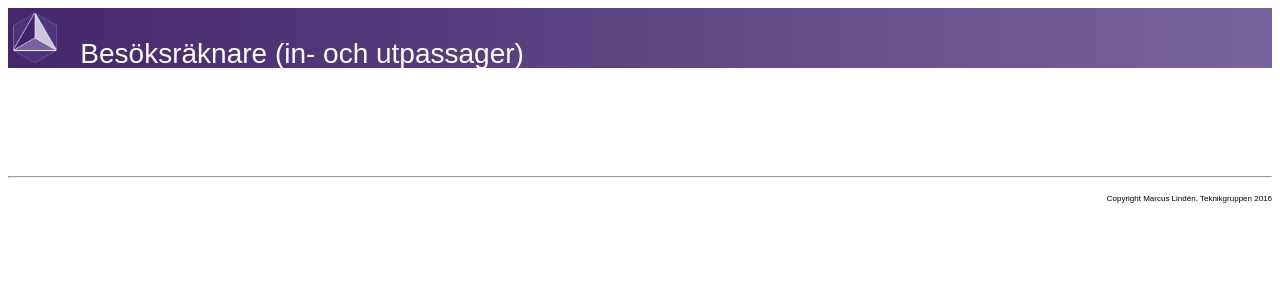
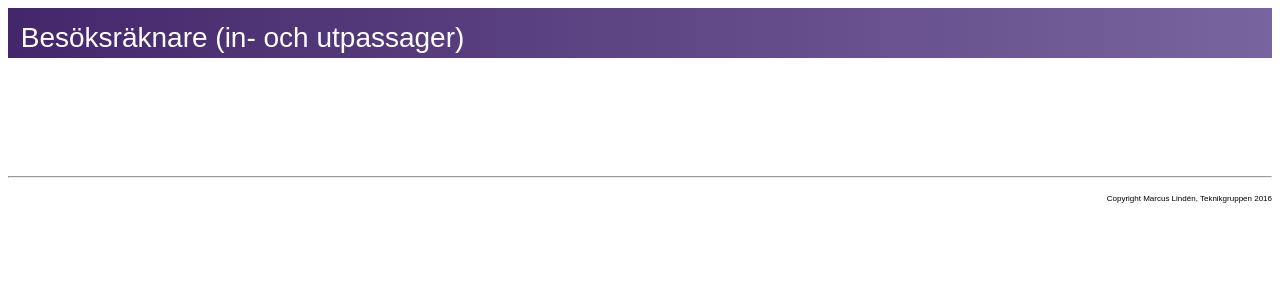
Before and after one commit to mrlinden/piprojects, a PHP site: template visit/templates/template.php in a window 1280 px wide. Shown: the top 300 px of the page. Run offline with PHP 8.4, Linux system fonts and the light colour scheme; the template is opened without the code that fills it, so the values that code supplies are empty; some libraries are stand-ins or nearby versions.

Commit message:
sdsdasdas

```diff
--- a/visit/templates/template.php
+++ b/visit/templates/template.php
@@ -28,8 +28,13 @@
 	    margin-left: 40px;
 	    text-align: right;
 	}
+
+	#space {
+	height:10px;
+	}
+
 	#grad1 {
-    height: 50px;
+    height: 40px;
     background: red; /* For browsers that do not support gradients */
     background: -webkit-linear-gradient(left, #44276B, #78649E); /* For Safari 5.1 to 6.0 */
     background: -o-linear-gradient(right, #44276B, #78649E); /* For Opera 11.1 to 12.0 */
@@ -52,7 +57,8 @@
 	<?=$this->section('content')?>
 </head>
 <body>
-    <div id="grad1"><img alt="Cupolen" src="Logo.png" height="50" width="44"/>&nbsp;&nbsp;&nbsp;Bes&ouml;ksr&auml;knare (in- och utpassager)</div>
+    <div id="grad1">&nbsp;Bes&ouml;ksr&auml;knare (in- och utpassager)</div>
+    <div id="space"></div>
     <div id="datadiv" style="border: 0px; height: 100px; width: 100px;"></div>
 <hr>
 <h3>Copyright Marcus Lind&eacute;n, Teknikgruppen 2016</h3>
```
